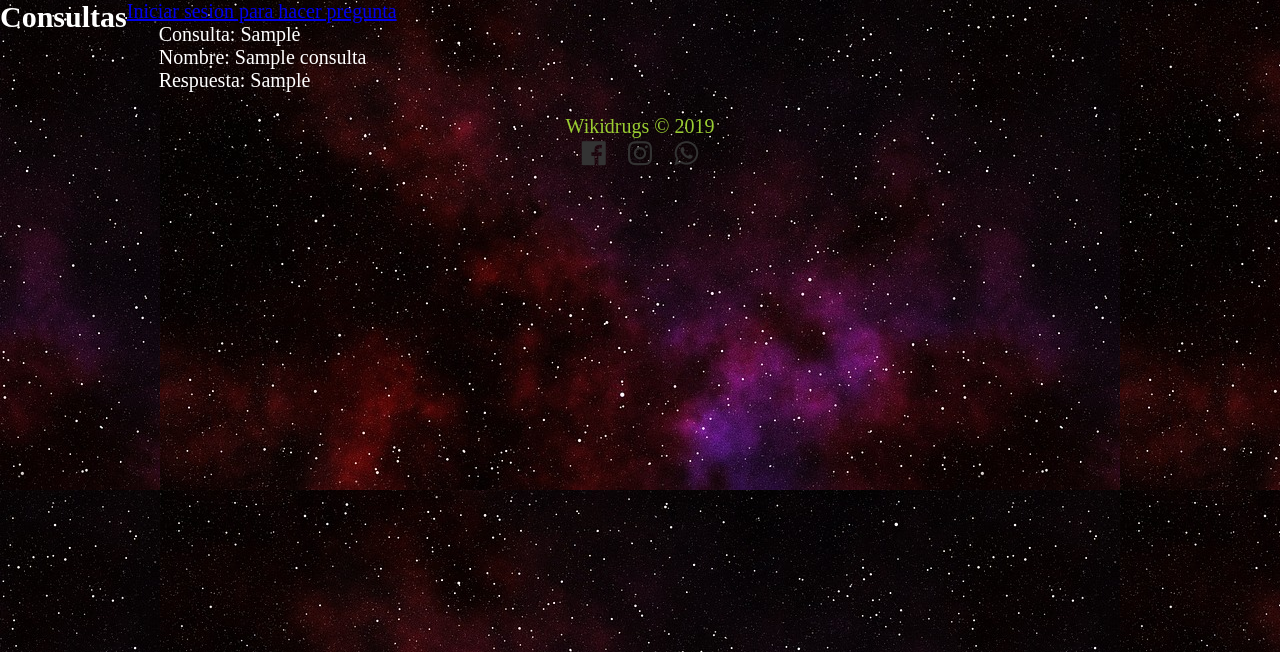
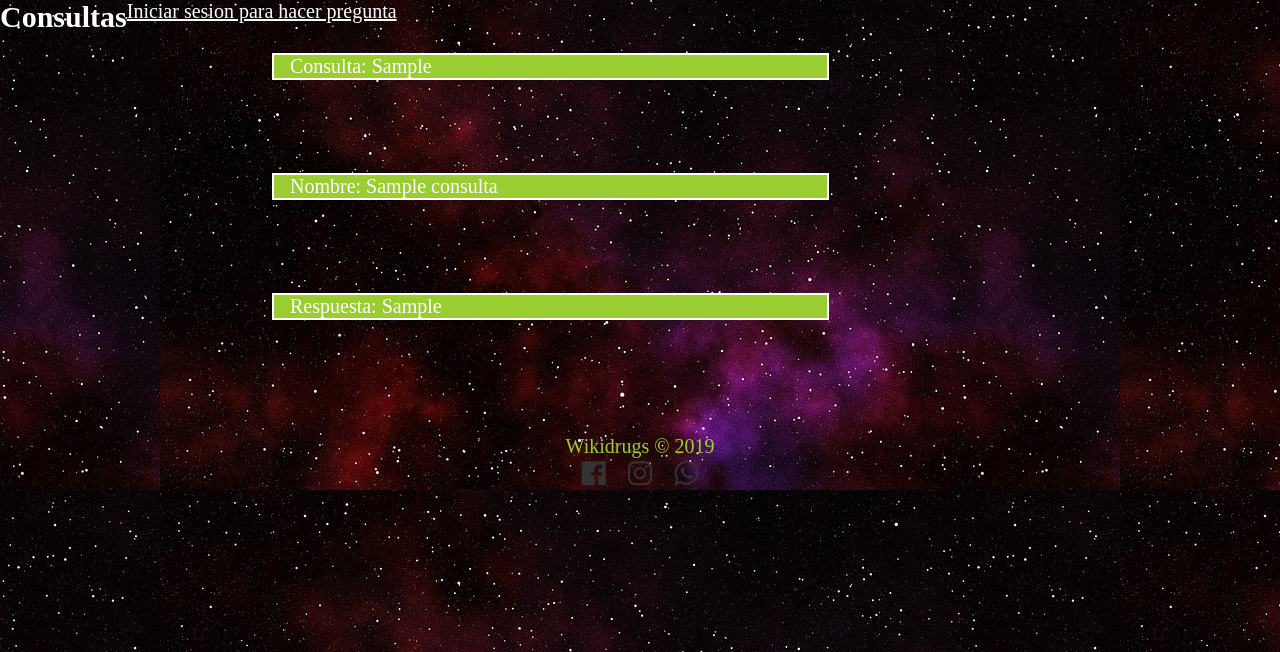
Before and after one commit to wikidrugss/wikidrugsprocs, a Django app: page /consultas/ in a window 1280 px wide. Shown: the part 50-702 px from the top of the page. Run offline with Django 3.2, Linux system fonts and the light colour scheme; tables that the repository leaves empty hold one stand-in row (values such as "Sample post").

Commit message:
css actualizado

```diff
--- a/drugs/static/css/estilos.css
+++ b/drugs/static/css/estilos.css
@@ -11,6 +11,39 @@ form,
     width: 100%;
     margin-top: 50px;
     margin-left: auto;
+}
+
+.Consultas .row {
+    margin-left: 20%;
+    width: 75%;
+}
+
+.consultas a {
+    color: #fff;
+}
+
+.consult {
+    margin-bottom: 10%;
+    margin-top: 30px;
+    background-color: yellowgreen;
+    margin-bottom: 10%;
+    width: 60%;
+    border: 2px solid #fff;
+}
+
+.nombre {
+    margin-bottom: 10%;
+    background-color: yellowgreen;
+    width: 60%;
+    border: 2px solid #fff;
+}
+
+.respuest {
+    margin-bottom: 10%;
+    background-color: yellowgreen;
+    margin-bottom: 10%;
+    width: 60%;
+    border: 2px solid #fff;
 }
 
 .registrar {
--- a/drugs/templates/drugs/consultas.html
+++ b/drugs/templates/drugs/consultas.html
@@ -24,16 +24,16 @@
     <a href="{% url 'consultaResponder' %}">Responder Consultas</a> {% else %} {% if user.is_authenticated %}
     <a href="{% url 'crearConsulta' %}">Ingresa tu consulta</a> {% else %}
     <a href="{% url 'login' %}">Iniciar sesion para hacer pregunta</a> {% endif %} {% endif %} {% for consulta in Consultas %}
-    <div class="row">
+    <div class=" row">
         <div class="col-xs-12">
             <div class="consulta">
-                <div class=" col-xs-12">
+                <div class="consult col-xs-12">
                     Consulta: {{ consulta.consulta }}
                 </div>
-                <div class="  col-xs-12">
+                <div class=" nombre col-xs-12">
                     Nombre: {{ consulta.nombre }}
                 </div>
-                <div class="col-xs-12">
+                <div class=" respuest col-xs-12">
                     Respuesta: {{ consulta.respuesta }}
                 </div>
                 {% if user.is_superuser %}
```
